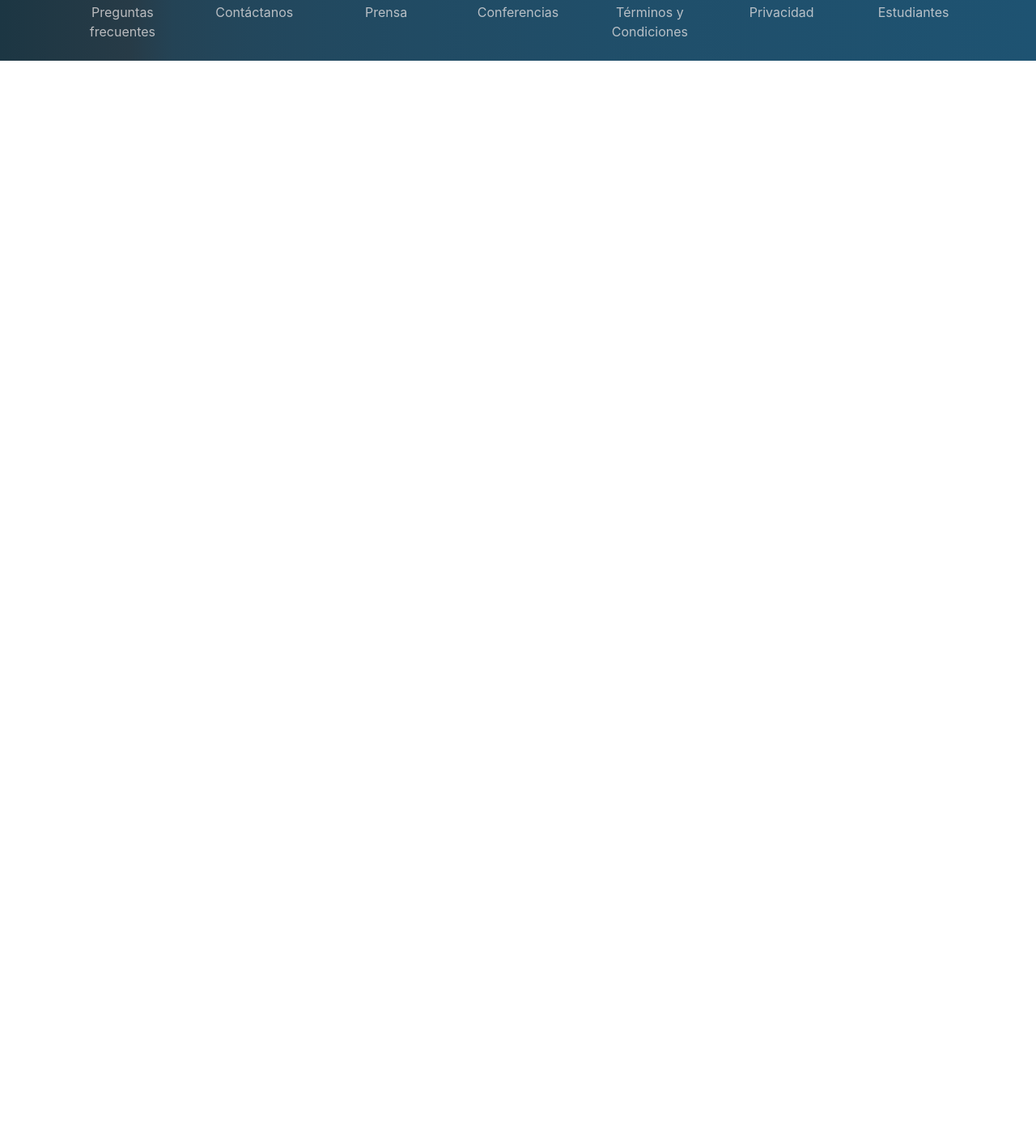
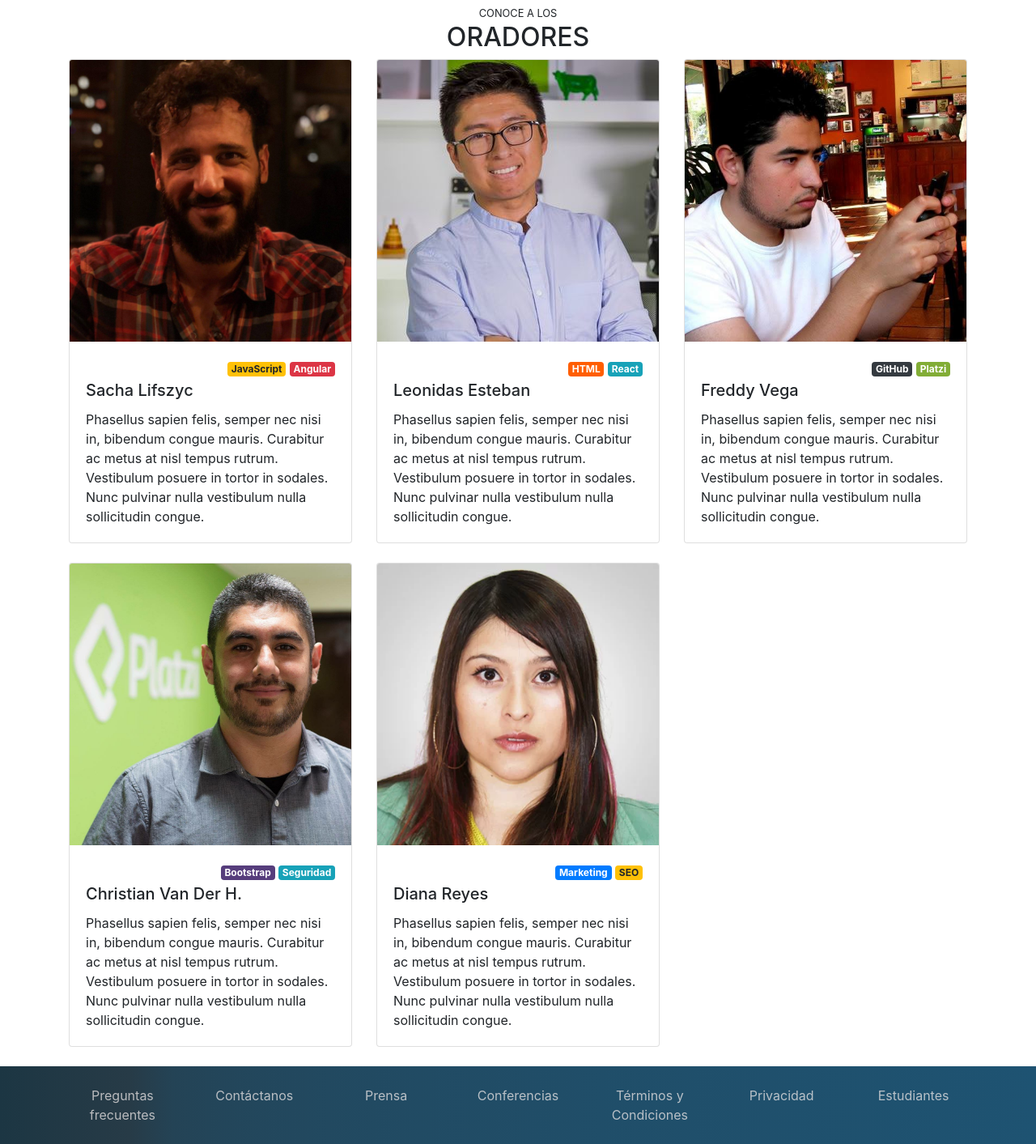
Before and after one commit to crileiton/hawai, a plain HTML site: page index.html in a window 1280 px wide. Shown: the part 637-2050 px from the top of the page at 81% size. Before the commit the page ends 800 px from the top, so only its background shows below. Drawn offline with nearby package versions, Linux system fonts and the light colour scheme.

Commit message:
Badges OK

```diff
--- a/css/style.css
+++ b/css/style.css
@@ -41,3 +41,12 @@
 .text-platzi{
     color: #97C93E !important;
 }
+
+.btn-platzi{
+    background-color: #97C93E;
+    color: white;
+}
+.btn-platzi:hover{
+    background-color: #82AD36;
+    color: white;
+}
--- a/index.html
+++ b/index.html
@@ -70,13 +70,15 @@
                             <div class="col-md-6 offset-md-6 text-center text-md-right">
                                 <h1>Platzi Conf Hawaii</h1>
                                 <p class="d-none d-md-block">
-                                    Platzi Conf llega por primera vez a  Hawaii!! Un evento para compartir con nuestra
+                                    Platzi Conf llega por primera vez a Hawaii!! Un evento para compartir con nuestra
                                     comunidad, el conocimiento y experiencia de los expertos que están creando el futuro
-                                    de internet. Ven a conocer miembros del team Platzi, a otros estudiantes de Platzi, a
-                                    los conferencistas y a los oradores de primer nivel que tenemos para ti. Te esperamos !
+                                    de internet. Ven a conocer miembros del team Platzi, a otros estudiantes de Platzi,
+                                    a
+                                    los conferencistas y a los oradores de primer nivel que tenemos para ti. Te
+                                    esperamos !
                                 </p>
-                                <a href="#">Quiero ser orador</a>
-                                <button type="button"> Comprar tickets</button>
+                                <a href="#" class="btn btn-outline-light">Quiero ser orador</a>
+                                <button type="button" class="btn btn-platzi"> Comprar tickets</button>
                             </div>
                         </div>
                     </div>
@@ -85,6 +87,96 @@
         </div>
     </main>
     <!-- /Hero -->
+
+    <!-- Speakers -->
+    <section id="speakers" class="mt-4">
+        <div class="container">
+            <div class="row">
+                <div class="col text-center text-uppercase">
+                    <small>Conoce a los</small>
+                    <h2>Oradores</h2>
+                </div>
+            </div>
+            <div class="row">
+                <div class="col-12 col-md-6 col-lg-4 mb-4">
+                    <div class="card">
+                        <img src="assets/speakers/sacha.jpg" class="card-img-top" alt="Foto de sacha">
+                        <div class="card-body">
+                            <div class="badges text-right pb-1">
+                                <span class="badge badge-warning">JavaScript</span>
+                                <span class="badge badge-danger">Angular</span>
+                            </div>
+                            <h5 class="card-title">Sacha Lifszyc</h5>
+                            <p class="card-text">Phasellus sapien felis, semper nec nisi in, bibendum congue mauris.
+                                Curabitur ac metus at nisl tempus rutrum. Vestibulum posuere in tortor in sodales. Nunc
+                                pulvinar nulla vestibulum nulla sollicitudin congue. </p>
+                        </div>
+                    </div>
+                </div>
+                <div class="col-12 col-md-6 col-lg-4 mb-4">
+                    <div class="card">
+                        <img src="assets/speakers/leonidas2.jpeg" class="card-img-top" alt="Foto de sacha">
+                        <div class="card-body">
+                            <div class="badges text-right pb-1">
+                                <span class="badge badge-warning" style="background: rgb(255, 94, 0); color: white;">HTML</span>
+                                <span class="badge badge-info">React</span>
+                            </div>
+                            <h5 class="card-title">Leonidas Esteban</h5>
+                            <p class="card-text">Phasellus sapien felis, semper nec nisi in, bibendum congue mauris.
+                                Curabitur ac metus at nisl tempus rutrum. Vestibulum posuere in tortor in sodales. Nunc
+                                pulvinar nulla vestibulum nulla sollicitudin congue. </p>
+                        </div>
+                    </div>
+                </div>
+                <div class="col-12 col-md-6 col-lg-4 mb-4">
+                    <div class="card">
+                        <img src="assets/speakers/freddy.jpeg" class="card-img-top" alt="Foto de sacha">
+                        <div class="card-body">
+                            <div class="badges text-right pb-1">
+                                <span class="badge badge-dark">GitHub</span>
+                                <span class="badge badge-info" style="background: #82AD36;">Platzi</span>
+                            </div>
+                            <h5 class="card-title">Freddy Vega</h5>
+                            <p class="card-text">Phasellus sapien felis, semper nec nisi in, bibendum congue mauris.
+                                Curabitur ac metus at nisl tempus rutrum. Vestibulum posuere in tortor in sodales. Nunc
+                                pulvinar nulla vestibulum nulla sollicitudin congue. </p>
+                        </div>
+                    </div>
+                </div>
+                <div class="col-12 col-md-6 col-lg-4 mb-4">
+                    <div class="card">
+                        <img src="assets/speakers/cvander.jpeg" class="card-img-top" alt="Foto de sacha">
+                        <div class="card-body">
+                            <div class="badges text-right pb-1">
+                                <span class="badge badge-warning" style="background: #563D7C; color: white;">Bootstrap</span>
+                                <span class="badge badge-info">Seguridad</span>
+                            </div>
+                            <h5 class="card-title">Christian Van Der H.</h5>
+                            <p class="card-text">Phasellus sapien felis, semper nec nisi in, bibendum congue mauris.
+                                Curabitur ac metus at nisl tempus rutrum. Vestibulum posuere in tortor in sodales. Nunc
+                                pulvinar nulla vestibulum nulla sollicitudin congue. </p>
+                        </div>
+                    </div>
+                </div>
+                <div class="col-12 col-md-6 col-lg-4 mb-4">
+                    <div class="card">
+                        <img src="assets/speakers/diana.jpg" class="card-img-top" alt="Foto de sacha">
+                        <div class="card-body">
+                            <div class="badges text-right pb-1">
+                                <span class="badge badge-primary">Marketing</span>
+                                <span class="badge badge-warning">SEO</span>
+                            </div>
+                            <h5 class="card-title">Diana Reyes</h5>
+                            <p class="card-text">Phasellus sapien felis, semper nec nisi in, bibendum congue mauris.
+                                Curabitur ac metus at nisl tempus rutrum. Vestibulum posuere in tortor in sodales. Nunc
+                                pulvinar nulla vestibulum nulla sollicitudin congue. </p>
+                        </div>
+                    </div>
+                </div>
+            </div>
+        </div>
+    </section>
+    <!-- /Speakers -->
 
     <!-- Footer -->
     <footer id="footer" class="pt-4 pb-4">
```
Also changed, not shown: assets/speakers/cvander.jpeg (added), assets/speakers/diana.jpg (added), assets/speakers/freddy.jpeg (added), assets/speakers/leonidas.jpeg (added), assets/speakers/leonidas2.jpeg (added), assets/speakers/sacha.jpg (added).
